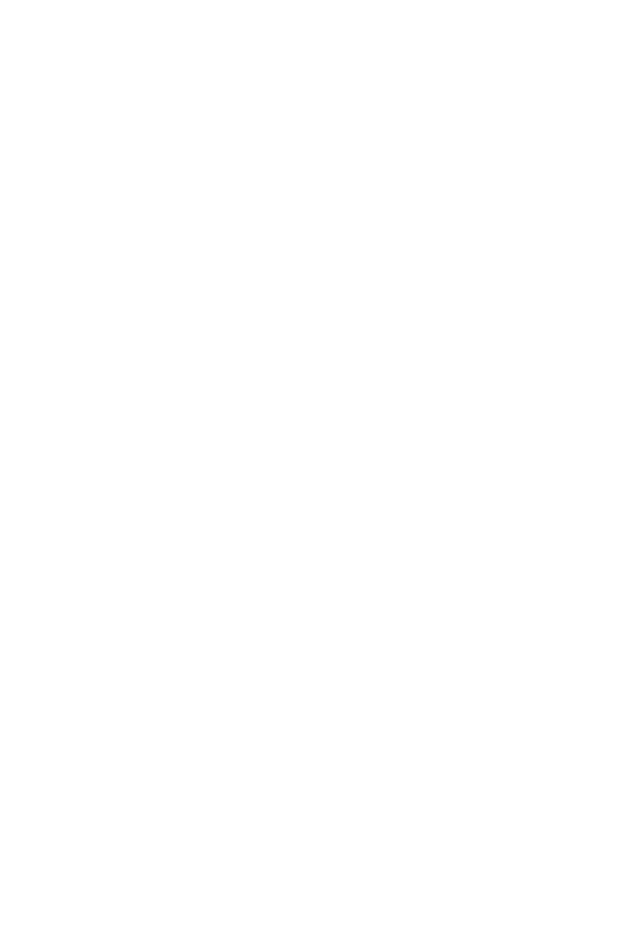
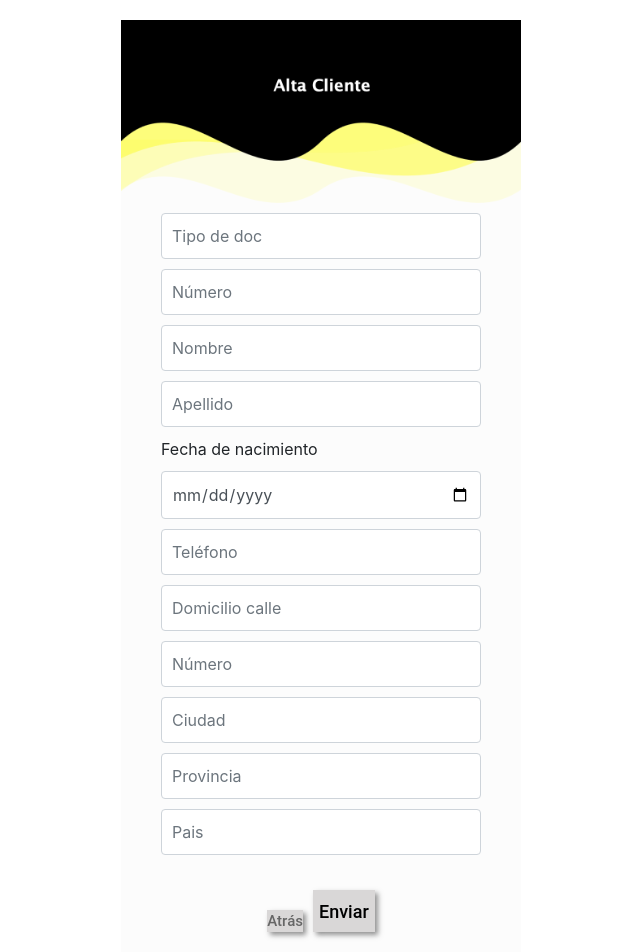
Before and after one commit to cristian473/Henry-Bank, a React (Create React App) app in the folder client/: page /users/new3/1 in a window 1280 px wide. Shown: the top 952 px of the page, without its empty margins (319-959 px from the left). Before the commit the page ends 800 px from the top, so only its background shows below. Built offline with nearby package versions, Linux system fonts and the light colour scheme.

Commit message:
unificar formAddCliente

```diff
--- a/client/src/App.js
+++ b/client/src/App.js
@@ -1,6 +1,6 @@
 import React from 'react';
 import './css/App.css';
-import { Route } from 'wouter';
+import { Route } from 'react-router-dom';
 
 import AddUserForm from "./components/Cliente/FormularioAltaCliente.jsx";
 import AddUserForm2 from "./components/Cliente/FormularioAltaDomicilio.jsx";
@@ -16,8 +16,18 @@
   return (
     <div>
       <Route exact path='/' component={Home} />
-      <Route exact path='/users/new3' component={AddUserForm} />
-      <Route exact path='/users/new2' component={AddUserForm2} />
+      <Route
+        exact path='/users/new3/:id'
+        component={({ match }) =>
+          <AddUserForm id={match.params.id}/>
+        }
+      />
+      <Route
+        exact path='/users/new2/:id'
+        component={({ match }) =>
+          <AddUserForm2 id={match.params.id}/>
+        }
+      />
       <Route exact path='/users/login' component={LoginForm} />
       <Route exact path='/users/new' component={FormularioUsuario} />
       <Route exact path='/logingoogle' component={LoginGoogle} />
--- a/client/src/actions/AddUserActions.js
+++ b/client/src/actions/AddUserActions.js
@@ -1,4 +1,4 @@
-import { ADD_USERS, ADD_USER } from "../constants/userConstants";
+import { ADD_USERS, ADD_USER, MODIFY_USER } from "../constants/userConstants";
 import axios from "axios";
 
 export function addUsers(user) {
@@ -21,3 +21,16 @@
     });
   };
 }
+
+export function modifyUser(id, user) {
+  return (dispatch) => {
+    axios.put(`http://localhost:3001/users/modify/${id}`, user).then((res) => {
+      if (res.status === 200) {
+        return dispatch({ type: MODIFY_USER, payload: res.data });
+      } else {
+        alert("Error en campos");
+      }
+
+    });
+  };
+}
--- a/client/src/components/Cliente/FormularioAltaCliente.jsx
+++ b/client/src/components/Cliente/FormularioAltaCliente.jsx
@@ -1,20 +1,23 @@
 import React, { useState } from "react";
-import { useDispatch } from "react-redux";
-import { addUsers } from "../../actions/AddUserActions";
+import { modifyUser } from "../../actions/AddUserActions";
 import "./CSS/altaCliente.css";
 import header from "./Images/header.png";
 
-const AddUserForm = (props) => {
+const AddUserForm = ({ id }) => {
   const initialUserState = {
-    userId: null,
+    userId: id,
     documentType: "",
     documentNumber: "",
     name: "",
     lastname: "",
     birthdate: "",
+    street: "",
+    houseNumber: "",
+    city: "",
+    province: "",
+    country: ""
   };
   const [user, setUser] = useState(initialUserState);
-  const dispatch = useDispatch();
 
   const handleInputChange = (event) => {
     const { name, value } = event.target;
@@ -27,15 +30,13 @@
         <form
           onSubmit={(event) => {
             event.preventDefault();
-            if (!user.name) return;
-            dispatch(addUsers(user));
-            setUser(initialUserState);
+            console.log(user);
+            modifyUser(id, user);
           }}
         >
           <div class="input-gruop mb-3">
             <input
               class="form-control"
-              type="text"
               name="documentType"
               placeholder="Tipo de doc"
               value={user.documentType}
@@ -43,7 +44,6 @@
             />
             <input
               class="form-control"
-              type="text"
               name="documentNumber"
               placeholder="Número"
               value={user.documentNumber}
@@ -51,7 +51,6 @@
             />
             <input
               class="form-control"
-              type="text"
               name="name"
               placeholder="Nombre"
               value={user.name}
@@ -59,7 +58,6 @@
             />
             <input
               class="form-control"
-              type="text"
               name="lastname"
               placeholder="Apellido"
               value={user.lastname}
@@ -74,17 +72,57 @@
               value={user.birthdate}
               onChange={handleInputChange}
             />
+            <input
+              class='form-control'
+              name="phone"
+              placeholder="Teléfono"
+              value={user.phone}
+              onChange={handleInputChange}
+            />
+            <input
+              class='form-control'
+              name="street"
+              placeholder="Domicilio calle"
+              value={user.street}
+              onChange={handleInputChange}
+            />
+            <input
+              class='form-control'
+              name="houseNumber"
+              placeholder="Número"
+              value={user.houseNumber}
+              onChange={handleInputChange}
+            />
+            <input
+              class='form-control'
+              name="city"
+              placeholder="Ciudad"
+              value={user.city}
+              onChange={handleInputChange}
+            />
+            <input
+              class='form-control'
+              name="province"
+              placeholder="Provincia"
+              value={user.province}
+              onChange={handleInputChange}
+            />
+            <input
+              class='form-control'
+              name="country"
+              placeholder="Pais"
+              value={user.country}
+              onChange={handleInputChange}
+            />
           </div>
         </form>
         <div className="altaButtons">
           <a id="buttons" href="/">
             Atrás
           </a>
-          <a type="submit" id="buttons" href="/users/new2">
-            Continuar
-          </a>
+          <input type="submit" id="buttons" value="Enviar" />
         </div>
-        <a href="/">¿Necesitás ayuda?</a>
+        <a href="/help">¿Necesitás ayuda?</a>
       </div>
     </div>
   );
--- a/client/src/constants/userConstants.js
+++ b/client/src/constants/userConstants.js
@@ -1,2 +1,3 @@
 export const ADD_USERS = 'ADD_USERS';
 export const ADD_USER = 'ADD_USER';
+export const MODIFY_USER = 'MODIFY_USER';
--- a/client/src/reducers/userReducers.js
+++ b/client/src/reducers/userReducers.js
@@ -1,11 +1,14 @@
-import { ADD_USERS } from '../constants/userConstants';
+import { ADD_USERS, MODIFY_USER } from '../constants/userConstants';
 
 const initialState = [];
 
 export function addUsers(state = initialState, action) {
 
     if (action.type === ADD_USERS) {
+        return state.concat(action.payload)
+    }
 
+    if (action.type === MODIFY_USER) {
         return state.concat(action.payload)
     }
     return state;
```
